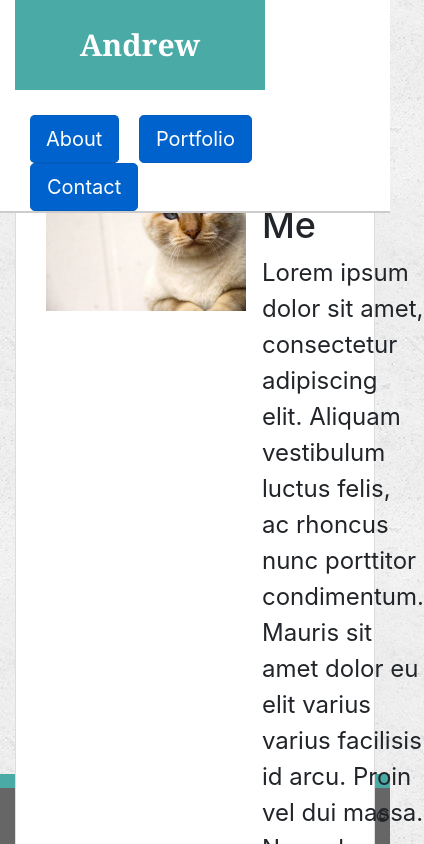
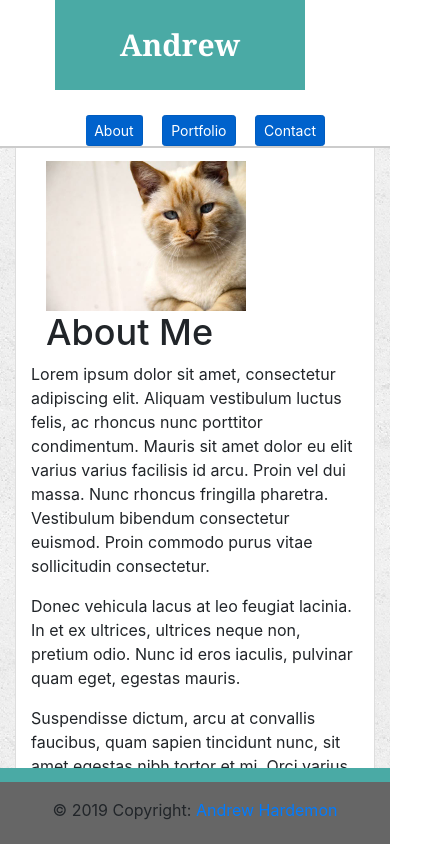
Before and after one commit to AeroAtlas/Bootstrap-Portfolio, a plain HTML site: page index.html in a window 390 px wide. Shown: the top 844 px of the page, 424 px wide, since content can reach past the window. Drawn offline with nearby package versions, Linux system fonts and the light colour scheme.

Commit message:
forgot to add mobile responsiveness

```diff
--- a/assets/css/style.css
+++ b/assets/css/style.css
@@ -218,3 +218,33 @@ input[type=submit] {
   background: #4aaaa5;
   border: 0 none;
 }
+
+@media screen and (max-width: 768px){
+  nav{
+    margin-right: 50px;
+  }
+  h1{
+    font-size: 20px;
+    padding: 0;
+  }
+  #logo{
+    margin-left: 40px;
+  }
+  footer{
+    height: 9%;
+    margin-bottom: 0px;
+  }
+  .media{
+    float: left;
+    width: 200px;
+    height: auto;
+
+  }
+  .mt-0{
+    float: left;
+    width: 100%;
+  }
+  .aligh-self-start{
+    width: 100;
+  }
+}
--- a/index.html
+++ b/index.html
@@ -6,6 +6,7 @@
   <title>About | Andrew Hardemon</title>
   <link rel="stylesheet" type="text/css" href="assets/css/style.css">
   <link rel="stylesheet" href="https://stackpath.bootstrapcdn.com/bootstrap/4.3.1/css/bootstrap.min.css" integrity="sha384-ggOyR0iXCbMQv3Xipma34MD+dH/1fQ784/j6cY/iJTQUOhcWr7x9JvoRxT2MZw1T" crossorigin="anonymous">
+  <meta name="viewport" content="width=device-width, initial-scale=1.0">
 </head>
 
 <body>
@@ -14,32 +15,44 @@
     <div class="container">
       <a href="index.html" id="logo">Andrew Hardemon</a>
       <nav>
-        <a href="index.html" class="btn btn-primary btn-lg active" role="button" aria-pressed="true">About</a>
-        <a href="portfolio.html" class="btn btn-primary btn-lg active" role="button" aria-pressed="true">Portfolio</a>
-        <a href="contact.html" class="btn btn-primary btn-lg active" role="button" aria-pressed="true">Contact</a>
+        <a href="index.html" class="btn btn-primary btn-lg active btn-sm" role="button" aria-pressed="true">About</a>
+        <a href="portfolio.html" class="btn btn-primary btn-lg active btn-sm" role="button" aria-pressed="true">Portfolio</a>
+        <a href="contact.html" class="btn btn-primary btn-lg active btn-sm" role="button" aria-pressed="true">Contact</a>
       </nav>
     </div>
   </header>
 
+
   <div id="main-container" class="container">
     <section class="main-section">
-      <div class="media">
-        <img src="assets/images/cat.jpg" class="align-self-start mr-3" alt="Andrew Hardemon">
-        <div class="media-body">
-          <h4 class="mt-0">About Me</h4>
+      <div class="row">
+        <div class=col-lg-6>
+          <div class="media">
+            <img src="assets/images/cat.jpg" class="align-self-start mr-3" alt="Andrew Hardemon">
+          </div>
+        </div>
+        <div class=col-lg-4>
+          <div class="media-body">
+            <h4 class="mt-0">About Me</h4>
+          </div>
+        </div>
+      </div>
+      <div class="row">
           <p>Lorem ipsum dolor sit amet, consectetur adipiscing elit. Aliquam vestibulum luctus felis, ac rhoncus nunc porttitor condimentum. Mauris sit amet dolor eu elit varius varius facilisis id arcu. Proin vel dui massa. Nunc rhoncus fringilla pharetra. Vestibulum bibendum consectetur euismod. Proin commodo purus vitae sollicitudin consectetur.</p>
 
           <p>Donec vehicula lacus at leo feugiat lacinia. In et ex ultrices, ultrices neque non, pretium odio. Nunc id eros iaculis, pulvinar quam eget, egestas mauris.</p>
 
           <p>Suspendisse dictum, arcu at convallis faucibus, quam sapien tincidunt nunc, sit amet egestas nibh tortor et mi. Orci varius natoque penatibus et magnis dis parturient montes, nascetur ridiculus mus.</p>
         </div>
-      </div>
     </section>
   </div>
 
 
+
+</div>
+
   <!-- Footer -->
-  <footer class="page-footer font-small blue">
+  <footer class="page-footer font-small blue fixed-bottom">
 
     <!-- Copyright -->
     <div class="footer-copyright text-center py-3">© 2019 Copyright:
```
Also changed, not shown: contact.html (+9 -5 lines), portfolio.html (+4 -3 lines).
